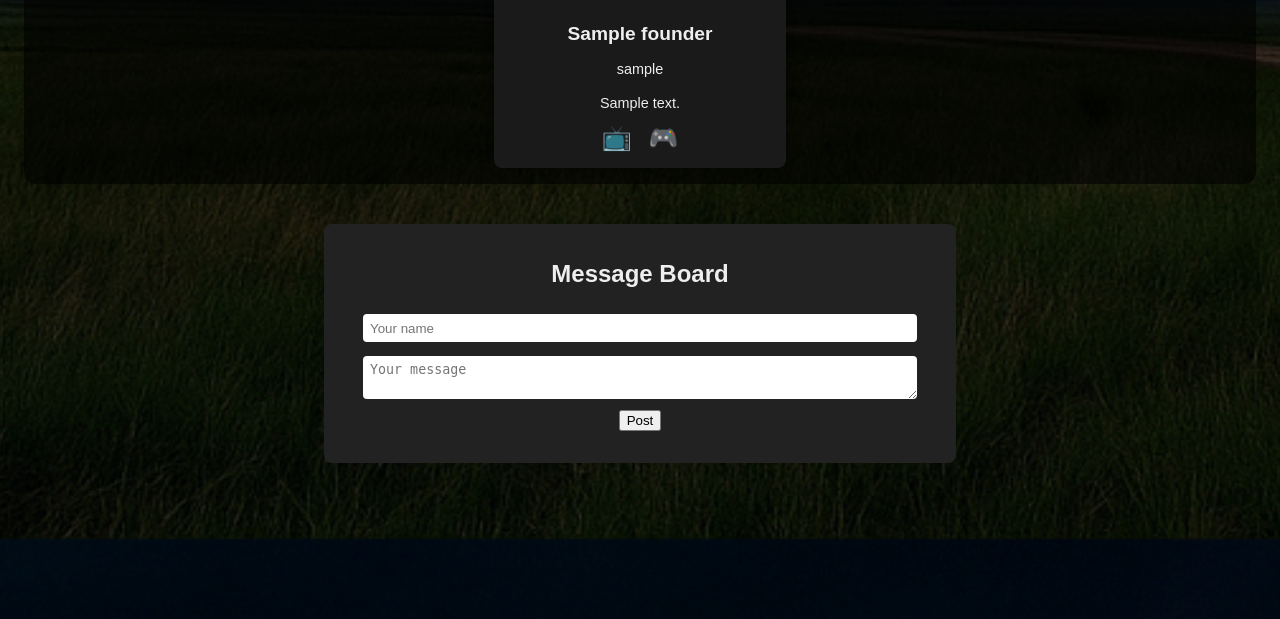
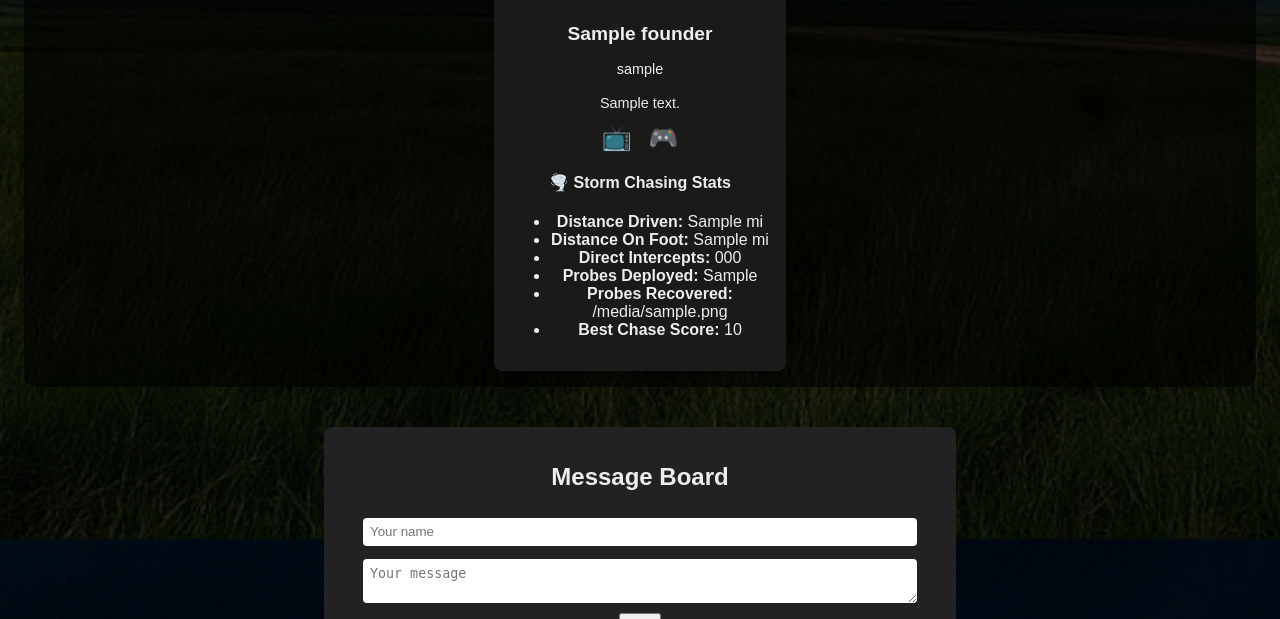
Before and after one commit to Reyos86/dozers-site, a Python web app: template templates/index.html in a window 1280 px wide. Shown: the part 2141-2760 px from the top of the page. Run offline with Jinja, Linux system fonts and the light colour scheme; the template is opened without the code that fills it: most values are stand-ins (such as "Sample title", 1, 10 or a date in 2020).

Commit message:
added stats to html

```diff
--- a/templates/index.html
+++ b/templates/index.html
@@ -476,6 +476,19 @@
 					<a href="{{ founder.twitch }}" target="_blank">🎮</a>
 					{% endif %}
 				</div>
+				{% if founder.stats %}
+				  <div class="founder-stats">
+				    <h4>🌪️ Storm Chasing Stats</h4>
+				    <ul>
+				      <li><strong>Distance Driven:</strong> {{ founder.stats.driven_miles }} mi</li>
+				      <li><strong>Distance On Foot:</strong> {{ founder.stats.foot_miles }} mi</li>
+				      <li><strong>Direct Intercepts:</strong> {{ founder.stats.direct_intercepts }}</li>
+				      <li><strong>Probes Deployed:</strong> {{ founder.stats.probes_deployed }}</li>
+				      <li><strong>Probes Recovered:</strong> {{ founder.stats.probes_recovered }}</li>
+				      <li><strong>Best Chase Score:</strong> {{ founder.stats.best_chase_score }}</li>
+				    </ul>
+				  </div>
+				{% endif %}
 			</div>
 			{% endfor %}
 		</div>
```
